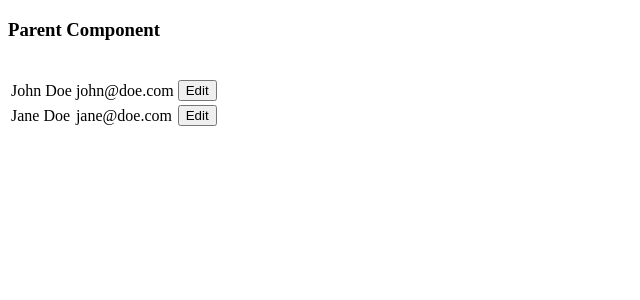
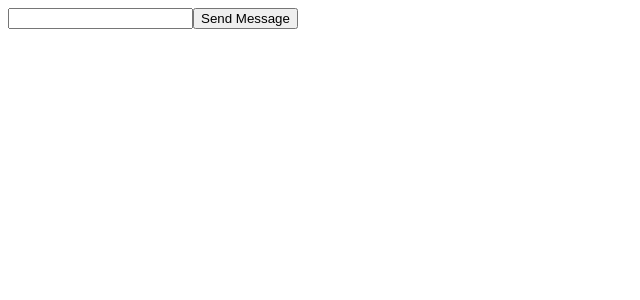
Before and after one commit to deeppatel23/LearnAngular, an Angular app: page / in a window 1280 px wide. Shown: the top 300 px of the page, without its empty margins (0-640 px from the left). Built offline with nearby package versions, Linux system fonts and the light colour scheme.

Commit message:
using template reference var to read property of child comp

```diff
--- a/src/app/child-component/child-component.component.ts
+++ b/src/app/child-component/child-component.component.ts
@@ -1,28 +1,12 @@
-import { Component, EventEmitter, Input, OnInit, Output } from '@angular/core';
+import { Component, EventEmitter, Input, OnInit, Output, ViewChild } from '@angular/core';
 
 @Component({
   selector: 'app-child-component',
   styleUrls: ['./child-component.component.css'],
   template: `
-    <h3 *ngIf="selectedUser">Edit User</h3>
-    <form *ngIf="selectedUser">
-      <div>
-        <label>Name:</label>
-        <input type="text" [(ngModel)]="selectedUser.name" name="name">
-      </div>
-      <div>
-        <label>Email:</label>
-        <input type="email" [(ngModel)]="selectedUser.email" name="email">
-      </div>
-      <button (click)="update()">Update</button>
-    </form>
+    <input #messageInput type="text">
   `
 })
 export class ChildComponentComponent {
-  @Input() selectedUser:any;
-  @Output() updateUser = new EventEmitter<any>();
-
-  update() {
-    this.updateUser.emit(this.selectedUser);
-  }
+  @ViewChild('messageInput', { static: false }) messageInput: any;
 }
--- a/src/app/parent-component/parent-component.component.ts
+++ b/src/app/parent-component/parent-component.component.ts
@@ -1,35 +1,18 @@
-import { Component, OnInit } from '@angular/core';
+import { Component, OnInit, ViewChild } from '@angular/core';
+import { ChildComponentComponent } from '../child-component/child-component.component';
 
 @Component({
   selector: 'app-parent-component',
   styleUrls: ['./parent-component.component.css'],
   template: `
-  <h3>Parent Component</h3>
-  <app-child-component [selectedUser]="selectedUser" (updateUser)="updateUser($event)"></app-child-component>
-  <br>
-  <table>
-    <tr *ngFor="let user of users">
-      <td>{{user.name}}</td>
-      <td>{{user.email}}</td>
-      <td><button (click)="editUser(user)">Edit</button></td>
-    </tr>
-  </table>
-`
+    <app-child-component></app-child-component>
+    <button (click)="sendMessage()">Send Message</button>
+  `
 })
 export class ParentComponentComponent {
-  users = [
-    { name: 'John Doe', email: 'john@doe.com' },
-    { name: 'Jane Doe', email: 'jane@doe.com' }
-  ];
-  selectedUser:any;
+  @ViewChild(ChildComponentComponent, { static: false }) childComponent: any;
 
-  editUser(user:any) {
-    this.selectedUser = user;
-  }
-
-  updateUser(user:any) {
-    this.selectedUser = null;
-    let index = this.users.findIndex(u => u.email === user.email);
-    this.users[index] = user;
+  sendMessage() {
+    console.log(`Message: ${this.childComponent.messageInput.nativeElement.value}`);
   }
 }
```
Also changed, not shown: screenshots/3.5.png (added).
